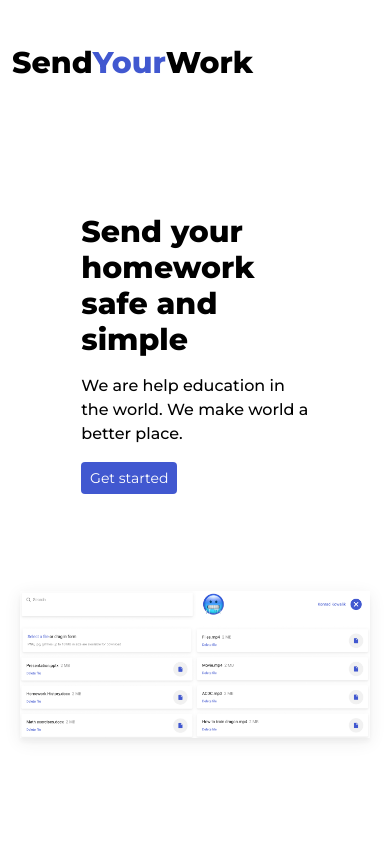
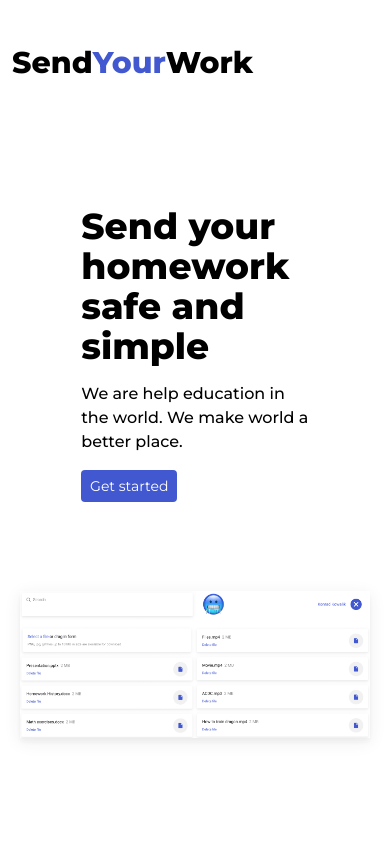
Before and after one commit to sendyourwork/frontend, a Next.js app: page / in a window 390 px wide. Shown: the top 844 px of the page. Built offline with nearby package versions, Linux system fonts and the light colour scheme.

Commit message:
Update Main.tsx

```diff
--- a/components/landing/Main.tsx
+++ b/components/landing/Main.tsx
@@ -9,7 +9,7 @@ interface LinkButtonProps {
 
 export default function Main({ linkProps }: LinkButtonProps): JSX.Element {
     return (
-        <div className="flex h-85vh font-montserrat relative flex-col lg:flex-row items-center xl:items-start overflow-x-hidden">
+        <main className="flex h-85vh font-montserrat relative flex-col lg:flex-row items-center xl:items-start overflow-x-hidden">
             <Fade top delay={300}>
                 <img src="/Star 6.svg" className="left-4 transform hover:rotate-180 transition duration-500 hidden lg:block absolute" />
                 <img src="/Rectangle90.svg" className="top-3/4 left-1/4 transform transition duration-500 hidden lg:block absolute" />
@@ -18,9 +18,9 @@ export default function Main({ linkProps }: LinkButtonProps): JSX.Element {
                 <img src="/Rectangle94.svg" className="right-12 top-3/4 transform transition duration-500 hidden lg:block absolute" />
             </Fade>
             <Fade left delay={700}>
-                <div className="flex h-5/6 justify-center ">
+                <div className="flex h-5/6 justify-center">
                     <div className="flex flex-col w-7/12 h-full justify-center mt-12 md:mt-0">
-                        <span className="font-montserrat font-extrabold text-3xl md:text-6xl">Send your homework safe and simple</span>
+                        <span className="font-montserrat font-extrabold text-4xl md:text-6xl">Send your homework safe and simple</span>
                         <span className="mt-4 text-m font-medium">We are help education in the world. We make world a better place.</span>
                         <div className="mt-4">
                             <Link href={linkProps} passHref={true}>
@@ -35,6 +35,6 @@ export default function Main({ linkProps }: LinkButtonProps): JSX.Element {
                     <img src="/Group 146.png" className="myShadow" />
                 </div>
             </Fade>
-        </div >
+        </main>
     )
 }
```
